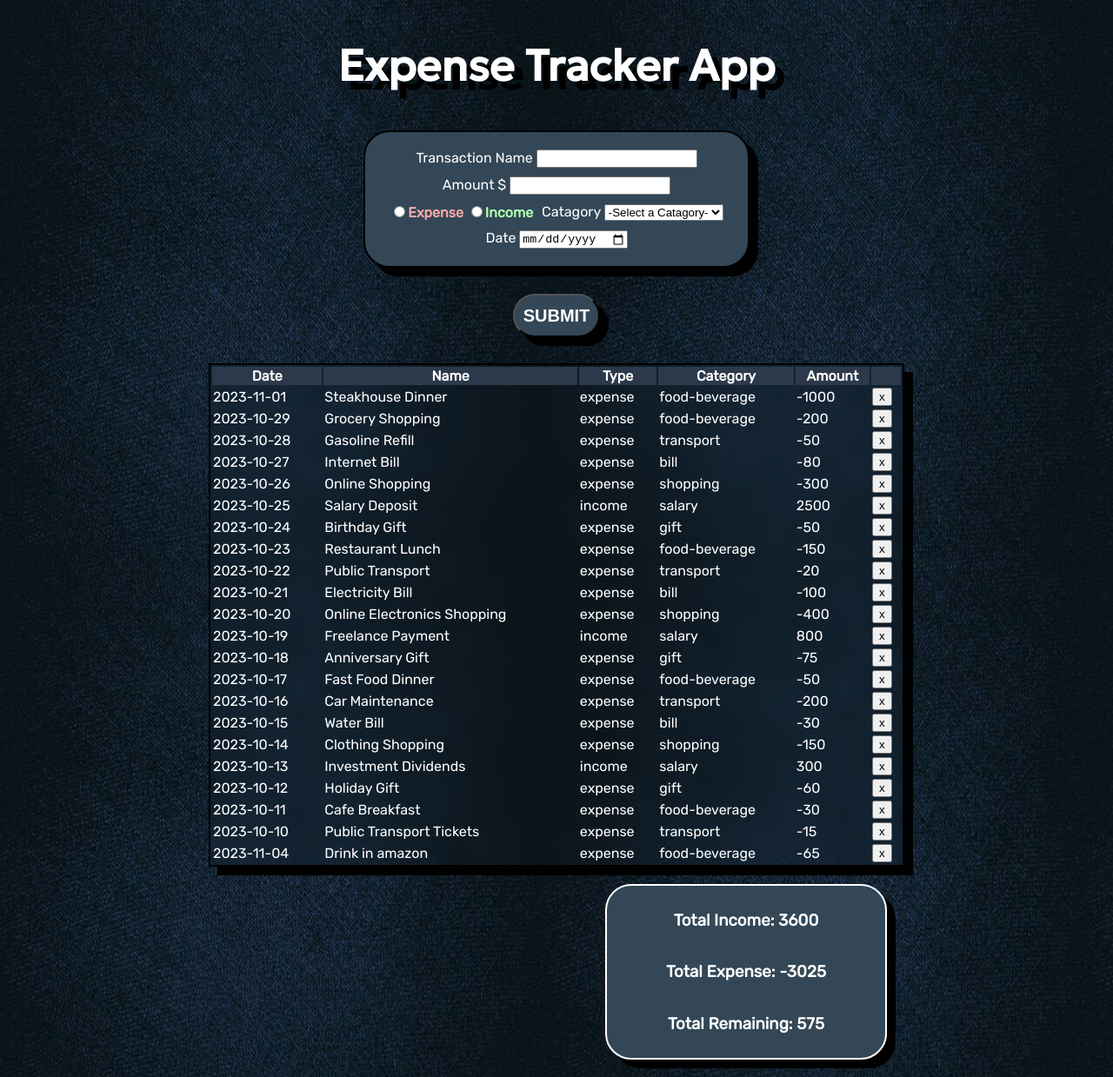
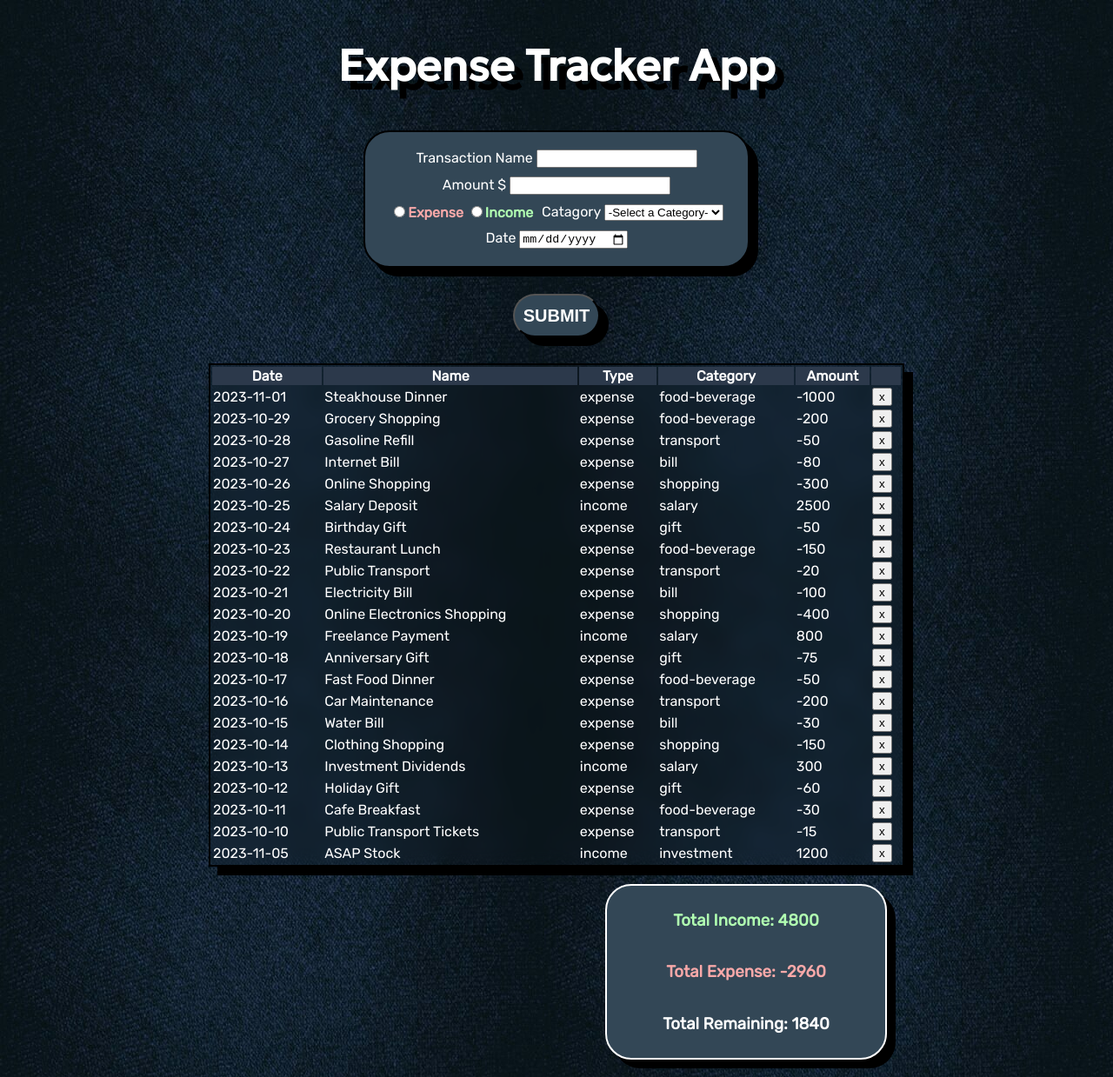
Before and after one commit to Maxmerock123/react-expense-tracker, a React (Create React App) app: page / in a window 1280 px wide. Shown: the whole page at 87% size. Built offline with nearby package versions, Linux system fonts and the light colour scheme; data requests are answered from the project's data file.

Commit message:
add more category and more css
css style that i add are expense and income color, fix category miss
spelling

```diff
--- a/db.json
+++ b/db.json
@@ -169,11 +169,11 @@
       "id": 22
     },
     {
-      "name": "Drink in amazon",
-      "amount": -65,
-      "type": "expense",
-      "catagory": "food-beverage",
-      "date": "2023-11-04",
+      "name": "ASAP Stock",
+      "amount": 1200,
+      "type": "income",
+      "catagory": "investment",
+      "date": "2023-11-05",
       "id": 23
     }
   ]
--- a/src/components/Add.js
+++ b/src/components/Add.js
@@ -82,14 +82,23 @@ const Add = ({onSubmit,onUpdate}) => {
         <div>
           <lable for="catagory-form">Catagory </lable>
           <select name="catagory" form="catagory-form" onChange={(e)=>setCatagory(e.target.value)}>
-            <option value="none">-Select a Catagory-</option>
+            <option value="">-Select a Category-</option>
+            <option disabled value="">------Expense------</option>
             <option value="food-beverage">Food-beverage</option>
             <option value="transport">Transport</option>
             <option value="bill">Bill</option>
             <option value="shopping">Shopping</option>
-            <option value="salary">Salary</option>
             <option value="gift">Gift</option>
             <option value="others">Others</option>
+
+            <option disabled value="">------Income------</option>
+            <option value="salary">Salary</option>
+            <option value="bonus">Bonus</option>
+            <option value="freelance">Freelance</option>
+            <option value="dividends">Dividends</option>
+            <option value="rental income">Rental Income</option>
+            <option value="investment">Investment</option>
+            <option value="other income">Other Income</option>
           </select>
         </div>
         <div>
--- a/src/components/Display.js
+++ b/src/components/Display.js
@@ -40,6 +40,14 @@ const Display = ({onUpdate}) => {
     }
     getAmountSum(items)
 
+    function onDeleteCheck(event){
+        if (window.confirm("delete the transaction?")){
+            onDelete(event)
+        } else {
+            console.log("canceled delete")
+            return 0
+        }
+    }
     async function onDelete(event){
         console.log("item.id = ",event.currentTarget.id)
         const id = event.currentTarget.id
@@ -81,7 +89,7 @@ const Display = ({onUpdate}) => {
                             <td>{item.catagory}</td>
                             <td>{item.amount}</td>
                             <td>
-                                <button id={item.id}  onClick={onDelete}>x</button>
+                                <button id={item.id}  onClick={onDeleteCheck}>x</button>
                             </td>
                         </tr>
                     ))}
@@ -89,8 +97,8 @@ const Display = ({onUpdate}) => {
                 </table>
                     <div id='container-total'>
                         <div id='total'>
-                            <h3>Total Income: {totalIncome}</h3>
-                            <h3>Total Expense: {totalExpense}</h3>
+                            <h3 className='income-text'>Total Income: {totalIncome}</h3>
+                            <h3 className='expense-text'>Total Expense: {totalExpense}</h3>
                             <h3>Total Remaining: {totalRemaining}</h3>
                         </div>
                     </div>
--- a/src/index.css
+++ b/src/index.css
@@ -93,7 +93,7 @@ form {
   margin: 30px;
   min-width: 100px;
   min-height: 50px;
-  box-shadow: 10px 10px black;;
+  box-shadow: 10px 10px black;
 }
 
 #container-total {
@@ -117,3 +117,14 @@ form {
   background-color: #334756;
   box-shadow: 10px 10px black;
 }
+
+button{
+  cursor: pointer;
+}
+
+.income-text {
+  color: rgb(177, 255, 177);
+}
+.expense-text {
+  color: rgb(250, 169, 169);
+}
```
